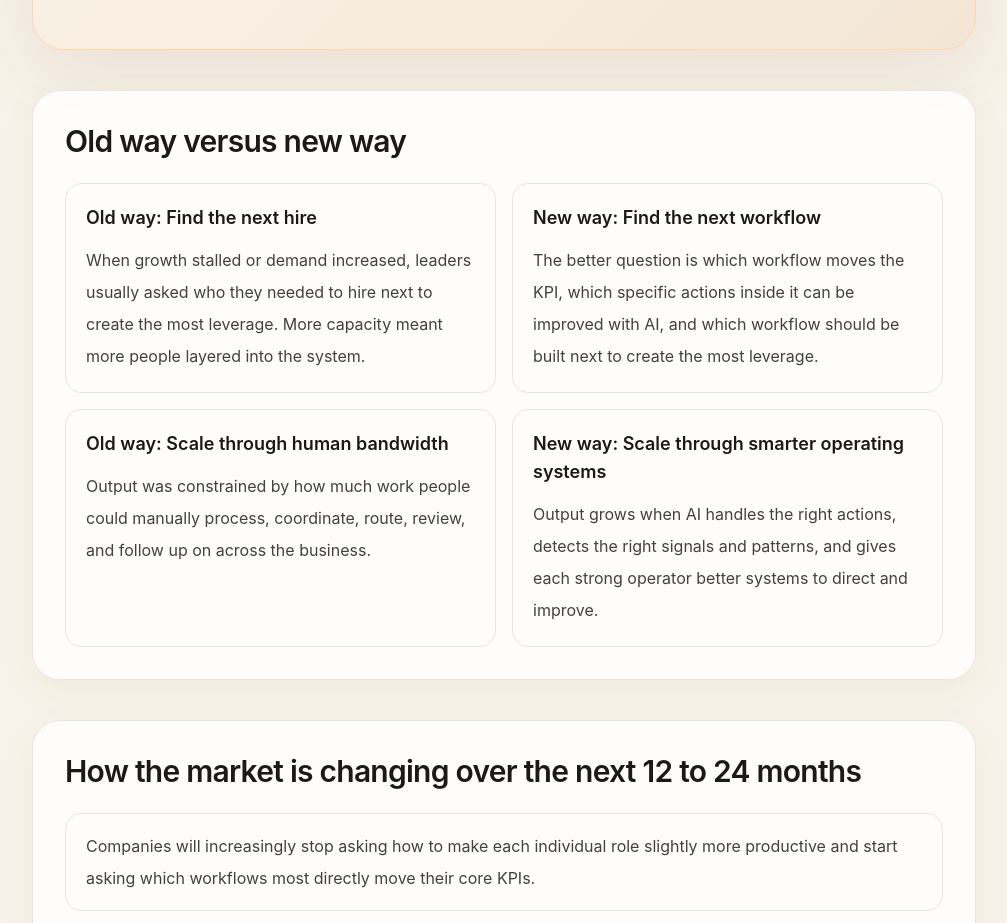
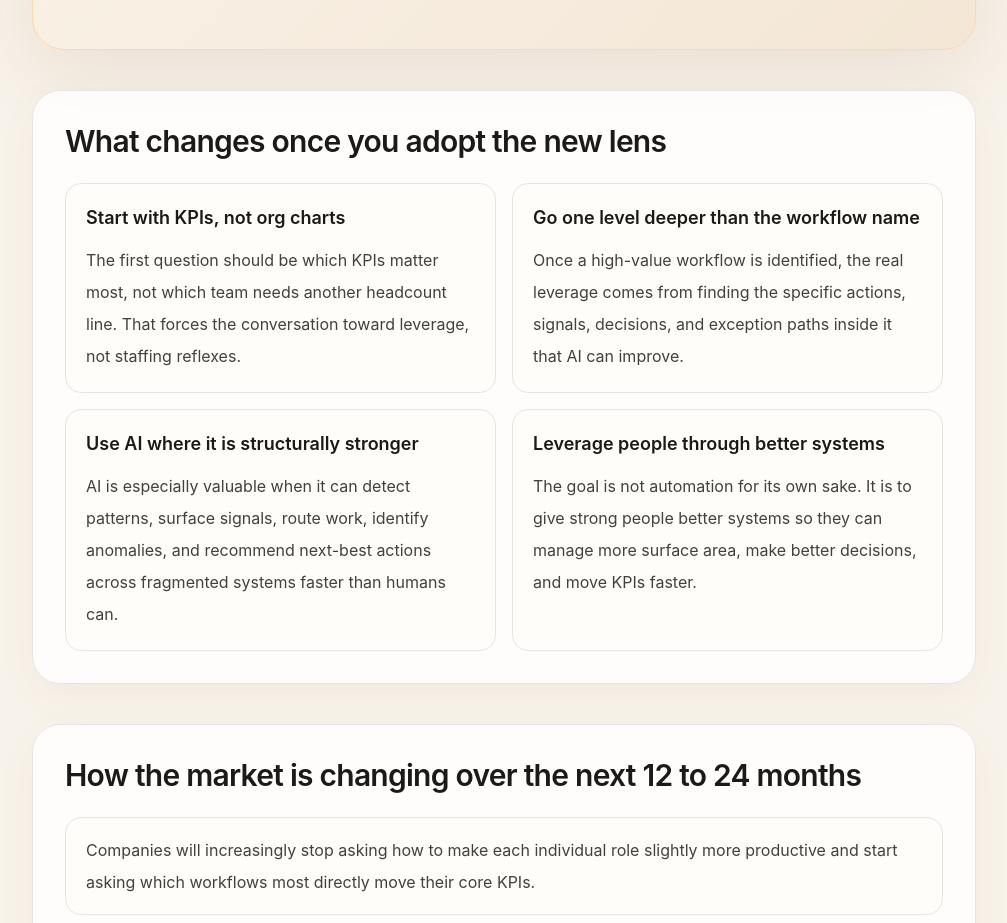
Before and after one commit to JE-MM-754/work-tools, a Next.js app: page /interview/sparq-gtm-reinvention-2026-04-01 in a window 1280 px wide. Shown: the part 1000-1923 px from the top of the page, without its empty margins (136-1143 px from the left). Built offline with nearby package versions, Linux system fonts and the light colour scheme.

Commit message:
Make Sparq support section less duplicative

```diff
--- a/src/app/interview/sparq-gtm-reinvention-2026-04-01/page.tsx
+++ b/src/app/interview/sparq-gtm-reinvention-2026-04-01/page.tsx
@@ -20,22 +20,22 @@ const thesisBlocks = {
   close: 'The biggest AI shift over the next 12 to 24 months will be a shift in management thinking, from adding headcount to building smarter operating systems. The companies that win will move their KPIs faster because their workflows are designed better. Sparq can lead that conversation.',
 };
 
-const oldVsNew = [
+const operatingPrinciples = [
   {
-    title: 'Old way: Find the next hire',
-    body: 'When growth stalled or demand increased, leaders usually asked who they needed to hire next to create the most leverage. More capacity meant more people layered into the system.',
+    title: 'Start with KPIs, not org charts',
+    body: 'The first question should be which KPIs matter most, not which team needs another headcount line. That forces the conversation toward leverage, not staffing reflexes.',
   },
   {
-    title: 'New way: Find the next workflow',
-    body: 'The better question is which workflow moves the KPI, which specific actions inside it can be improved with AI, and which workflow should be built next to create the most leverage.',
+    title: 'Go one level deeper than the workflow name',
+    body: 'Once a high-value workflow is identified, the real leverage comes from finding the specific actions, signals, decisions, and exception paths inside it that AI can improve.',
   },
   {
-    title: 'Old way: Scale through human bandwidth',
-    body: 'Output was constrained by how much work people could manually process, coordinate, route, review, and follow up on across the business.',
+    title: 'Use AI where it is structurally stronger',
+    body: 'AI is especially valuable when it can detect patterns, surface signals, route work, identify anomalies, and recommend next-best actions across fragmented systems faster than humans can.',
   },
   {
-    title: 'New way: Scale through smarter operating systems',
-    body: 'Output grows when AI handles the right actions, detects the right signals and patterns, and gives each strong operator better systems to direct and improve.',
+    title: 'Leverage people through better systems',
+    body: 'The goal is not automation for its own sake. It is to give strong people better systems so they can manage more surface area, make better decisions, and move KPIs faster.',
   },
 ];
 
@@ -103,9 +103,9 @@ export default function SparqGtmReinventionPage() {
         </section>
 
         <section className="mt-10 rounded-[1.75rem] border border-stone-200 bg-white/85 p-8 shadow-[0_12px_40px_rgba(120,53,15,0.05)]">
-          <SectionHeader title="Old way versus new way" />
+          <SectionHeader title="What changes once you adopt the new lens" />
           <div className="mt-6 grid gap-4 md:grid-cols-2">
-            {oldVsNew.map((item) => (
+            {operatingPrinciples.map((item) => (
               <div key={item.title} className="rounded-2xl border border-stone-200 bg-[#fffdf9] p-5">
                 <h3 className="text-lg font-semibold text-stone-900">{item.title}</h3>
                 <p className="mt-3 text-base leading-8 text-stone-700">{item.body}</p>
```
